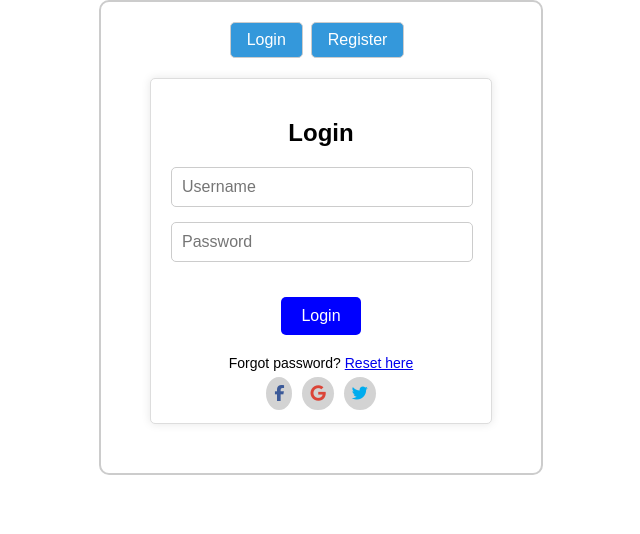
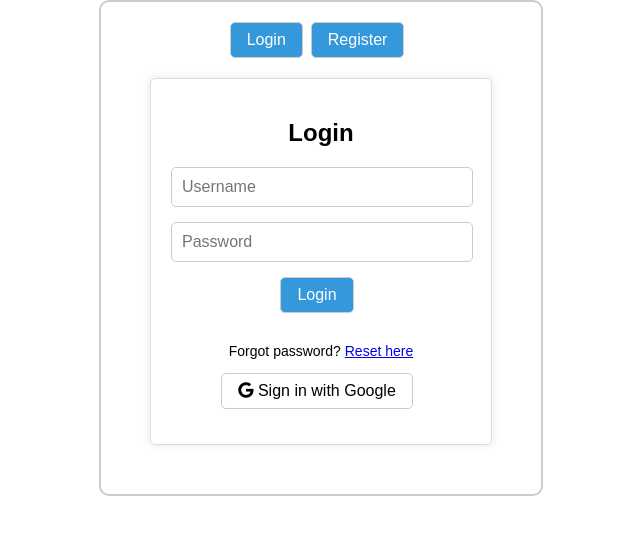
Before and after one commit to Thirumalaiboobathi/Cartitems-router-v6-, a React (Create React App) app: page / in a window 1280 px wide. Shown: the top 534 px of the page, without its empty margins (319-959 px from the left). Built offline with nearby package versions, Linux system fonts and the light colour scheme.

Commit message:
google button

```diff
--- a/src/App.js
+++ b/src/App.js
@@ -9,6 +9,7 @@ import { AllRoutes } from "./router/router";
 import Login from "./screens/login/login";
 import Home from "./screens/home/home";
 import AddTodo from "./screens/Addtodo/additems";
+import Registration from "./screens/login/register";
 
 
 function App() {
@@ -20,6 +21,8 @@ function App() {
 
       {/* Login Route */}
       <Route path={AllRoutes.login} element={<Login />} />
+
+      <Route path={AllRoutes.register} element={<Registration />} />
 
       {/* Home Route */}
       <Route path={AllRoutes.home} element={
--- a/src/router/router.js
+++ b/src/router/router.js
@@ -1,5 +1,6 @@
 export const AllRoutes = {
     login: "/login",
     home: "/home",
-    additems: "/additems"
+    additems: "/additems",
+    register: "/register"
   };
--- /dev/null
+++ b/src/screens/login/GoogleButton.jsx
@@ -0,0 +1,24 @@
+import React from 'react';
+
+const GoogleButton = () => {
+  return (
+    <div style={{ display: 'flex', justifyContent: 'center' }}>
+      <button
+        className="g-signin"
+        data-width="240"
+        data-height="50"
+        style={{ backgroundColor: 'white', color: 'black' }}
+      >
+        <span className="g-signin__icon">
+          {/* Add the Google icon here */}
+          <i className="fab fa-google"></i> {/* Assuming Font Awesome usage */}
+          {/* Or use an image */}
+          {/* <img src="google-icon.png" alt="Google Icon" /> */}
+        </span>
+        <span className="g-signin__text">Sign in with Google</span>
+      </button>
+    </div>
+  );
+};
+
+export default GoogleButton;
--- a/src/screens/login/login.jsx
+++ b/src/screens/login/login.jsx
@@ -2,32 +2,37 @@ import React, { useState } from 'react';
 import { useNavigate } from 'react-router-dom';
 import './loginpage.css';
 import '@fortawesome/fontawesome-free/css/all.min.css';
+import Registration from './register';
+import GoogleButton from './GoogleButton'; // Import your GoogleButton component
 
-// Function to set the authentication token in local storage
 const login = () => {
-  localStorage.setItem("auth_token", "my_auth_token_here");
+  localStorage.setItem('auth_token', 'my_auth_token_here');
 };
 
 function Tabs({ activeTab, handleTabChange }) {
   return (
     <div className="tabs">
-      {/* Your tab content */}
       <button onClick={() => handleTabChange('login')}>Login</button>
       <button onClick={() => handleTabChange('register')}>Register</button>
     </div>
   );
 }
 
-function Login({ setMessage, setMessageColor }) {
-  const [username, setUsername] = useState('');
-  const [password, setPassword] = useState('');
+function LoginPage() {
+  const [activeTab, setActiveTab] = useState('login');
+  const [message, setMessage] = useState('');
+  const [messageColor, setMessageColor] = useState('');
   const navigate = useNavigate();
+  const [username, setUsername] = useState(''); // State for username
+  const [password, setPassword] = useState(''); // State for password
 
-  const handleFormSubmit = () => {
+  const handleTabChange = (tab) => setActiveTab(tab);
+
+  const handleLogin = () => {
     if (username === 'root' && password === '12345678') {
       setMessage('Logged In Successfully');
       setMessageColor('green');
-      login(); // Set authentication token upon successful login
+      login();
       navigate('/home');
     } else {
       setMessage('Invalid Username and Password');
@@ -35,10 +40,12 @@ function Login({ setMessage, setMessageColor }) {
     }
   };
 
+  const getActiveComponent = () => {
+    switch (activeTab) {
+      case 'login':
         return (
           <div className="form">
             <h2>Login</h2>
-      {/* Input fields for username and password */}
             <input
               type="text"
               placeholder="Username"
@@ -51,65 +58,32 @@ function Login({ setMessage, setMessageColor }) {
               value={password}
               onChange={(e) => setPassword(e.target.value)}
             />
-      {/* Login button */}
-      <button
-        onClick={handleFormSubmit}
-        style={{
-          display: 'block',
-          margin: '20px auto', // Adjust the margin to center the button vertically
-          padding: '10px 20px',
-          fontSize: '16px',
-          cursor: 'pointer',
-          border: 'none',
-          borderRadius: '5px',
-          outline: 'none',
-          backgroundColor: 'blue',
-          color: 'white'
-        }}
-      >
-        Login
-      </button>
-      {/* Forgot password link */}
-      <p>
-        Forgot password? <a href="#!">Reset here</a>
-      </p>
+            <div style={{ display: 'flex', justifyContent: 'center' }}>
+              {/* Wrapping the login button to center it */}
+              <button onClick={handleLogin}>Login</button>
+            </div>
+            <p>Forgot password? <a href="#!">Reset here</a></p>
             {/* Social media icons */}
-      <div className="social-icons" style={{ textAlign: 'center' }}>
             {/* Add your social media icons */}
-        <span style={{ margin: '5px', borderRadius: '50%', padding: '8px', backgroundColor: 'lightgray' }}>
-          <i className="fab fa-facebook-f" style={{ color: '#3b5998' }}></i>
-        </span>
-        <span style={{ margin: '5px', borderRadius: '50%', padding: '8px', backgroundColor: 'lightgray' }}>
-          <i className="fab fa-google" style={{ color: '#db4437' }}></i>
-        </span>
-        <span style={{ margin: '5px', borderRadius: '50%', padding: '8px', backgroundColor: 'lightgray' }}>
-          <i className="fab fa-twitter" style={{ color: '#00acee' }}></i>
-        </span>
-        {/* Add more social media icons as needed */}
+            <GoogleButton /> {/* Place the GoogleButton component here */}
           </div>
+        );
+      case 'register':
+        return <Registration />;
+      default:
+        return (
+          <div className="form">
+            <h2>Login</h2>
+            {/* Your login form */}
           </div>
         );
     }
-
-function LoginPage() {
-  const [activeTab, setActiveTab] = useState('login');
-  const [message, setMessage] = useState('');
-  const [messageColor, setMessageColor] = useState('');
-
-  const handleTabChange = (tab) => setActiveTab(tab);
+  };
 
   return (
     <div className="container">
-      {/* Render tabs */}
       <Tabs activeTab={activeTab} handleTabChange={handleTabChange} />
-      {/* Render the Login component */}
-      {activeTab === 'login' && (
-        <Login
-          setMessage={setMessage}
-          setMessageColor={setMessageColor}
-        />
-      )}
-      {/* Display login status message */}
+      {getActiveComponent()}
       <p style={{ color: messageColor }}>{message}</p>
     </div>
   );
--- a/src/screens/login/register.jsx
+++ b/src/screens/login/register.jsx
@@ -1,31 +1,25 @@
 import React, { useState } from 'react';
 import { useNavigate } from 'react-router-dom';
 
-function Register({ setMessage, setMessageColor }) {
-  const [name, setName] = useState('');
+const Registration = () => {
   const [username, setUsername] = useState('');
   const [email, setEmail] = useState('');
-  const [phoneNumber, setPhoneNumber] = useState('');
+  const [password, setPassword] = useState('');
+  const [mobileNumber, setMobileNumber] = useState('');
+  const [dateOfBirth, setDateOfBirth] = useState('');
   const navigate = useNavigate();
 
-  const handleFormSubmit = () => {
-    // Perform validation or additional checks here before registering the user
-    // For simplicity, just setting a message and navigating to home for demonstration purposes
-    setMessage('Registered Successfully');
-    setMessageColor('green');
-    navigate('/home'); // Navigate to home page after registration
+  const handleFormSubmit = (e) => {
+    e.preventDefault();
+    // Handle registration logic - for demonstration, just navigate back to login
+    navigate('/login');
   };
 
   return (
     <div className="form">
       <h2>Register</h2>
+      <form onSubmit={handleFormSubmit}>
         {/* Input fields for registration */}
-      <input
-        type="text"
-        placeholder="Name"
-        value={name}
-        onChange={(e) => setName(e.target.value)}
-      />
         <input
           type="text"
           placeholder="Username"
@@ -39,31 +33,28 @@ function Register({ setMessage, setMessageColor }) {
           onChange={(e) => setEmail(e.target.value)}
         />
         <input
+          type="password"
+          placeholder="Password"
+          value={password}
+          onChange={(e) => setPassword(e.target.value)}
+        />
+        <input
           type="text"
-        placeholder="Phone Number"
-        value={phoneNumber}
-        onChange={(e) => setPhoneNumber(e.target.value)}
+          placeholder="Mobile Number"
+          value={mobileNumber}
+          onChange={(e) => setMobileNumber(e.target.value)}
         />
-      {/* Registration button */}
-      <button
-        onClick={handleFormSubmit}
-        style={{
-          display: 'block',
-          margin: '20px auto',
-          padding: '10px 20px',
-          fontSize: '16px',
-          cursor: 'pointer',
-          border: 'none',
-          borderRadius: '5px',
-          outline: 'none',
-          backgroundColor: 'green',
-          color: 'white'
-        }}
-      >
-        Register
-      </button>
+        <input
+          type="date"
+          placeholder="Date of Birth"
+          value={dateOfBirth}
+          onChange={(e) => setDateOfBirth(e.target.value)}
+        />
+        {/* Register button */}
+        <button type="submit">Register</button>
+      </form>
     </div>
   );
-}
+};
 
-export default Register;
+export default Registration;
```
Lines whose indentation alone changed are shown as unchanged.
